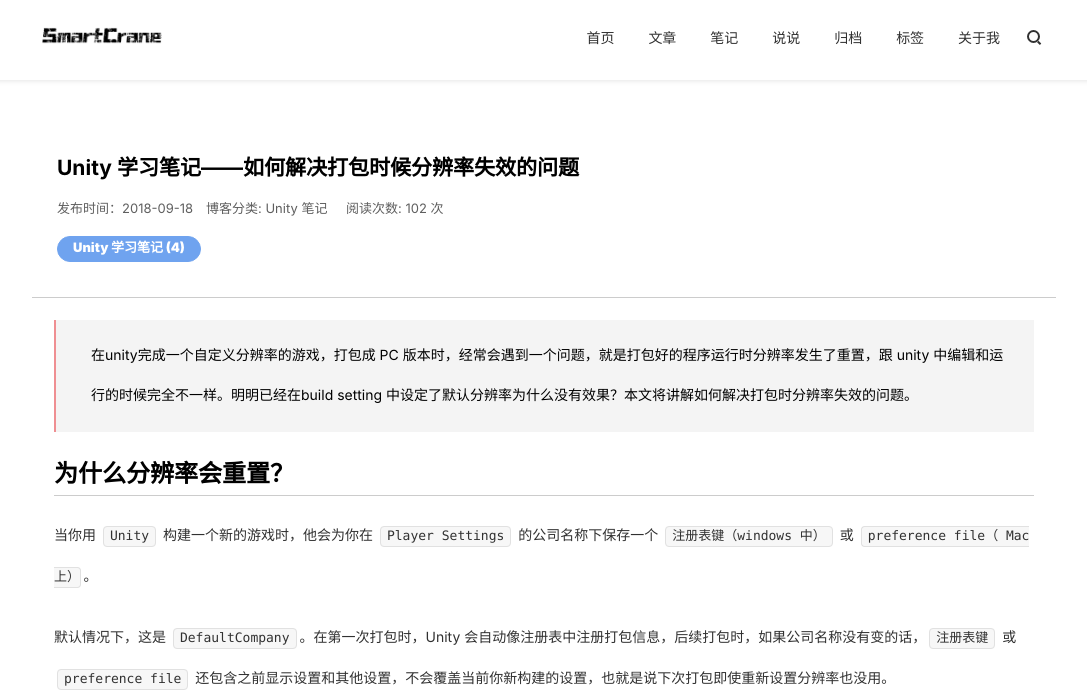
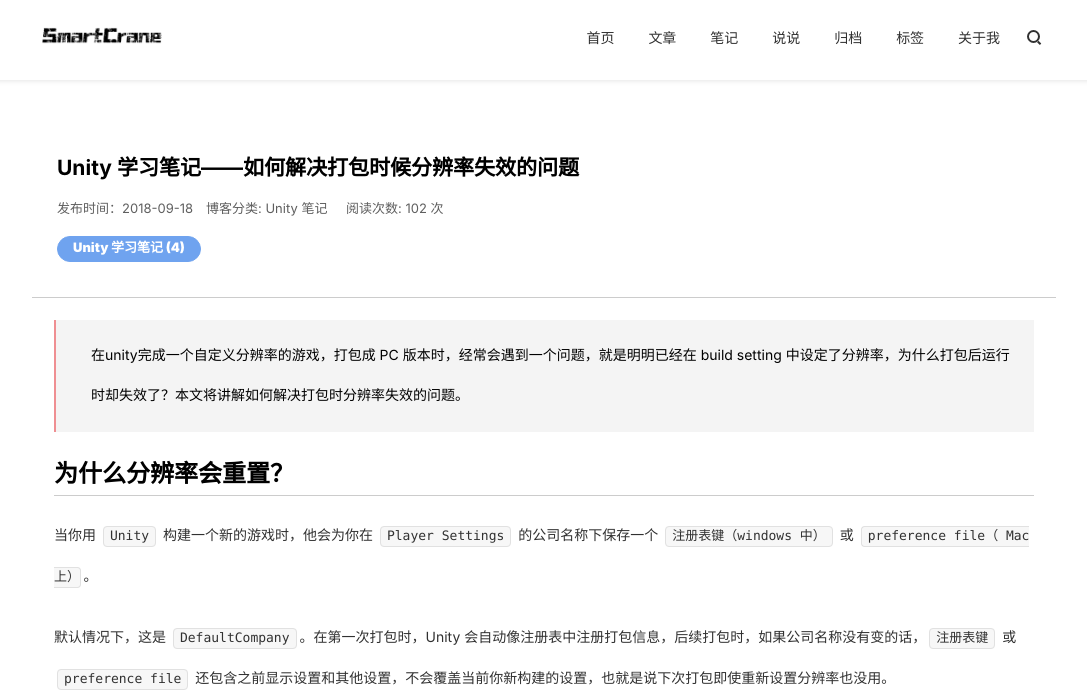
Before and after one commit to smartcrane2/smartcrane2.github.io, a Jekyll site: the page built from _posts/Unity Notes/2018-09-18-ResolutionRatio.md, in a window 1280 px wide and 900 px high, cut to the strip 0-696 px from the top of the window. Shown: the whole strip, without its empty margins (96-1183 px from the left). Built offline with Jekyll 4.4.1, drawn with Linux system fonts in a browser that asks for light colours; nearby versions of some CDN libraries; comment, search, counter and statistics services are not loaded.

Commit message:
update description

```diff
--- a/_posts/Unity Notes/2018-09-18-ResolutionRatio.md
+++ b/_posts/Unity Notes/2018-09-18-ResolutionRatio.md
@@ -10,7 +10,7 @@ date:   2018-09-18 22:50
 category: Unity 笔记
 ---
 
->在unity完成一个自定义分辨率的游戏，打包成 PC 版本时，经常会遇到一个问题，就是打包好的程序运行时分辨率发生了重置，跟 unity 中编辑和运行的时候完全不一样。明明已经在build setting  中设定了默认分辨率为什么没有效果？本文将讲解如何解决打包时分辨率失效的问题。
+>在unity完成一个自定义分辨率的游戏，打包成 PC 版本时，经常会遇到一个问题，就是明明已经在 build setting 中设定了分辨率，为什么打包后运行时却失效了？本文将讲解如何解决打包时分辨率失效的问题。
 
 ## 为什么分辨率会重置？
 当你用 `Unity` 构建一个新的游戏时，他会为你在 `Player Settings` 的公司名称下保存一个 `注册表键（windows 中）` 或 `preference file（ Mac 上）`。
```
